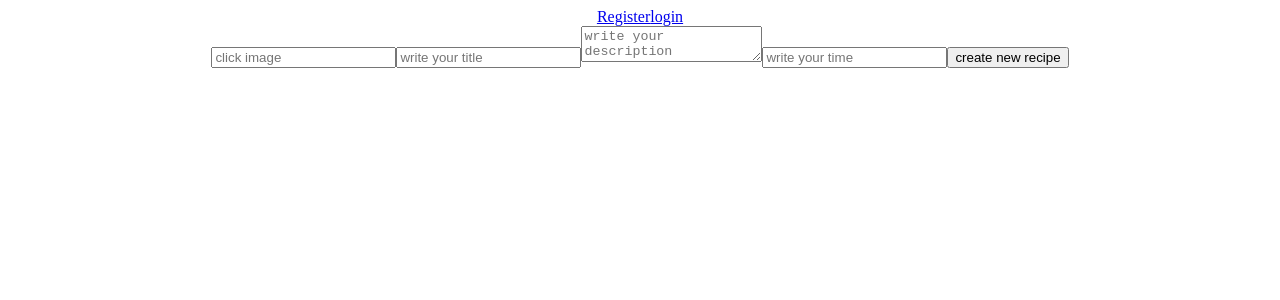
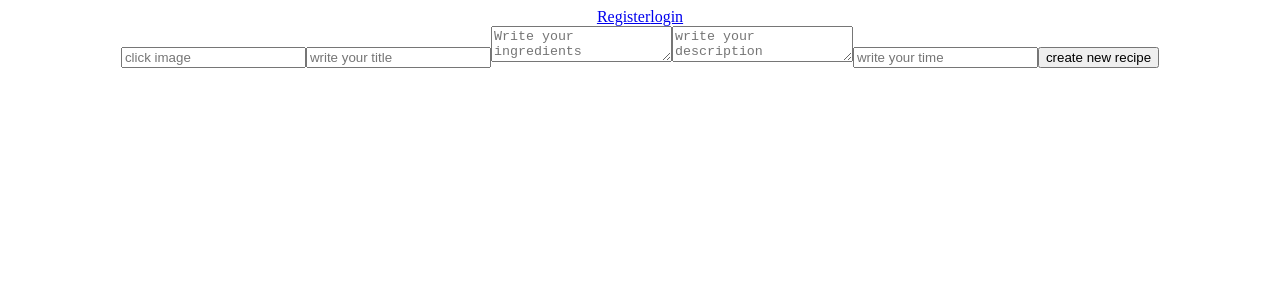
Before and after one commit to C4-BatoolAbuSneneh/MERAKI_Academy_Project_4, a React (Create React App) app in the folder frontend/: page /recipes in a window 1280 px wide. Shown: the top 300 px of the page. Built offline with nearby package versions, Linux system fonts and the light colour scheme.

Commit message:
create input ingrediends

```diff
--- a/frontend/src/component/Recipes.js
+++ b/frontend/src/component/Recipes.js
@@ -1,10 +1,11 @@
 import React, { useState } from "react";
 import axios from "axios";
-// import burger from './image'
+
 const NewRecipes = ({ token }) => {
   const [image, setImage] = useState("");
   const [title, setTitle] = useState("");
   const [description, setDescription] = useState("");
+  const [ingredients, setIngredients] = useState("");
   const [time, setTime] = useState("");
   const [paragraph, setParagraph] = useState("");
 
@@ -12,7 +13,7 @@ const NewRecipes = ({ token }) => {
     axios
       .post(
         "http://localhost:5000/recipes",
-        { image, title, description, time },
+        { image, title,ingredients, description, time },
         { headers: { Authorization: `Bearer ${token}` } }
       )
       .then((response) => {
@@ -27,7 +28,6 @@ const NewRecipes = ({ token }) => {
   return (
     <>
       <div className="input">
-        {/* <img src={burger} alt="burger" /> */}
         <input
           onChange={(e) => {
             setImage(e.target.value);
@@ -35,7 +35,6 @@ const NewRecipes = ({ token }) => {
           type="text"
           placeholder="click image"
         ></input>
-
         <input
           onChange={(e) => {
             setTitle(e.target.value);
@@ -43,6 +42,9 @@ const NewRecipes = ({ token }) => {
           type="text"
           placeholder="write your title"
         ></input>
+        <textarea onChange={(e) => {
+          setIngredients(e.target.value)
+        }} placeholder="Write your ingredients"></textarea>
         <textarea
           onChange={(e) => {
             setDescription(e.target.value);
@@ -50,6 +52,7 @@ const NewRecipes = ({ token }) => {
           type="text"
           placeholder="write your description"
         ></textarea>
+
         <input
           onChange={(e) => {
             setTime(e.target.value);
```
